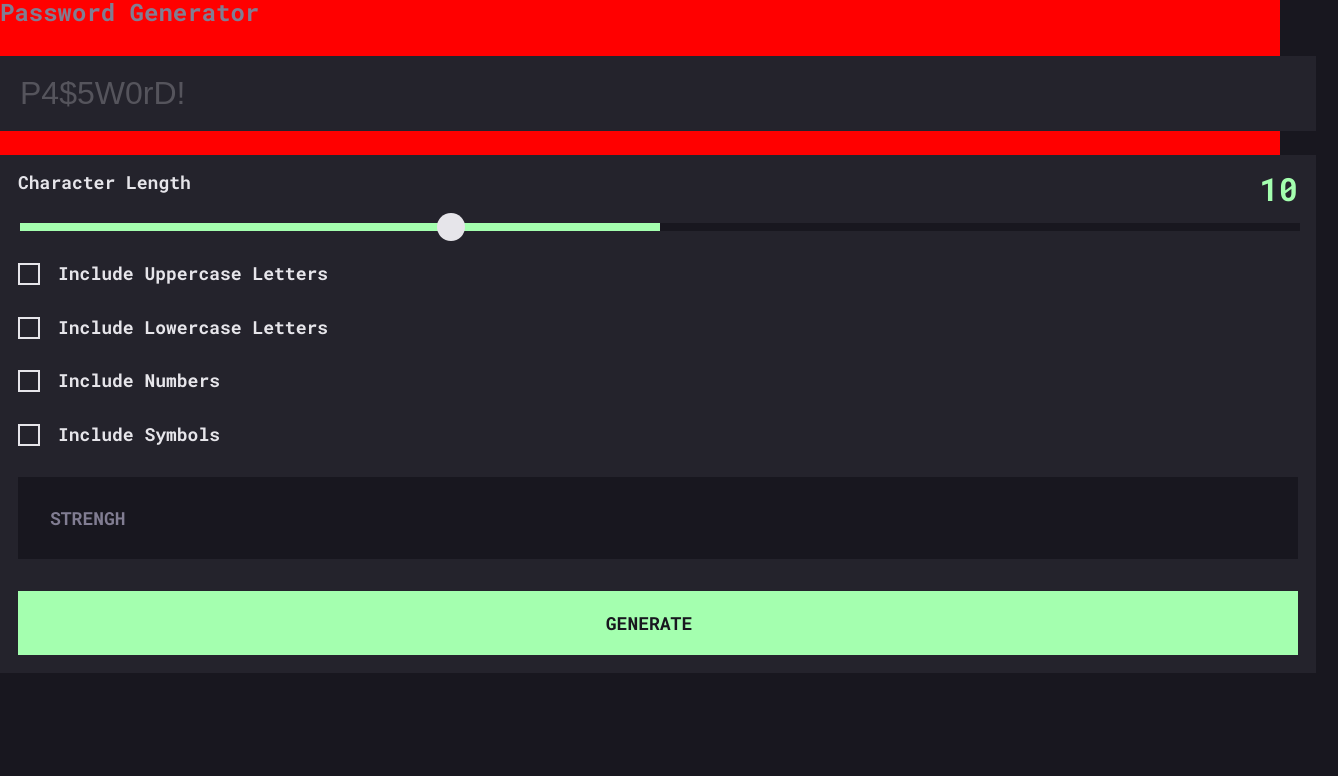
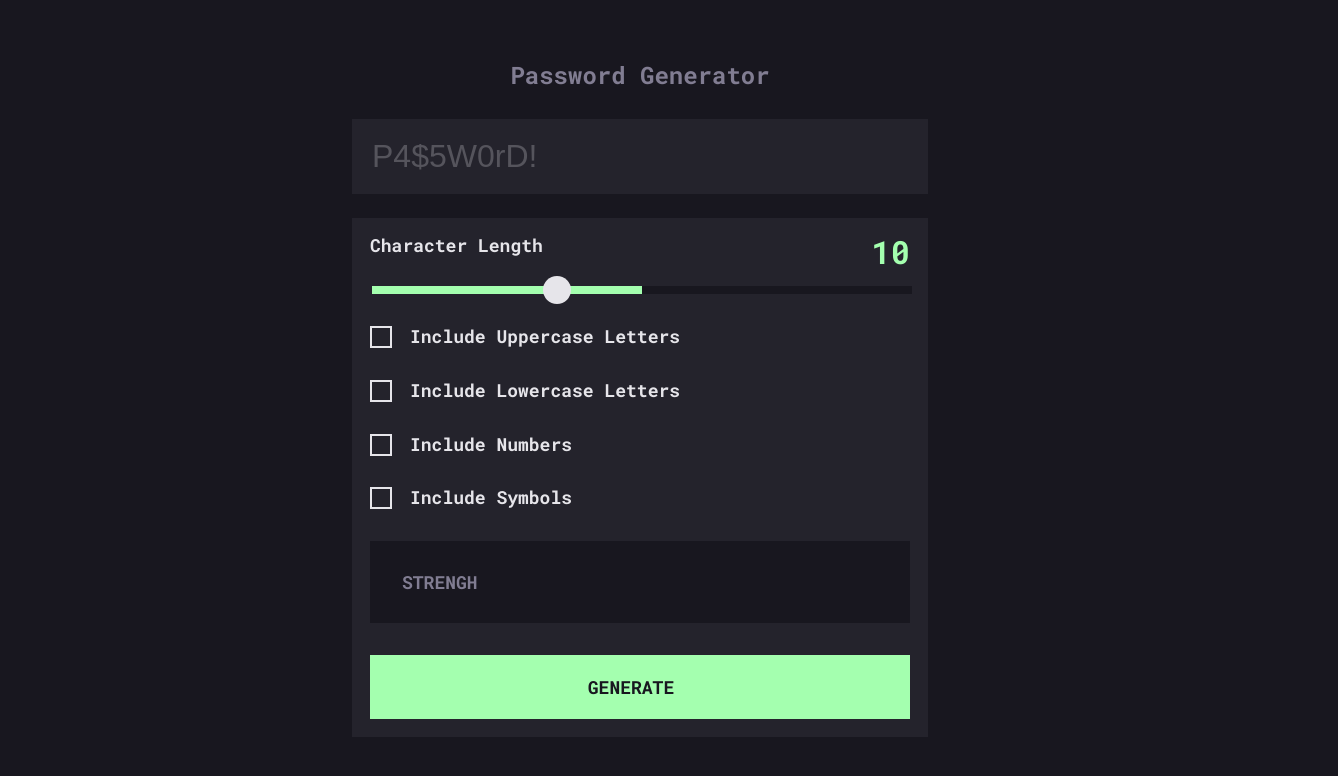
Before and after one commit to codeferreira/password-generator, a plain HTML site: page index.html in a window 1280 px wide. Shown: the whole page, 1338 px wide, since content can reach past the window. Drawn offline with Linux system fonts and the light colour scheme; some icons are missing.

Commit message:
fix: css

```diff
--- a/styles.css
+++ b/styles.css
@@ -24,11 +24,14 @@ body {
 main {
   display: flex;
   flex-direction: column;
+  align-items: center;
+  justify-content: center;
 
-  background: red;
+  margin: auto;
 
   width: 100%;
-  /* height: 100vh; */
+  max-width: 540px;
+  height: 100vh;
 
   color: var(--grey-100);
 }
```
